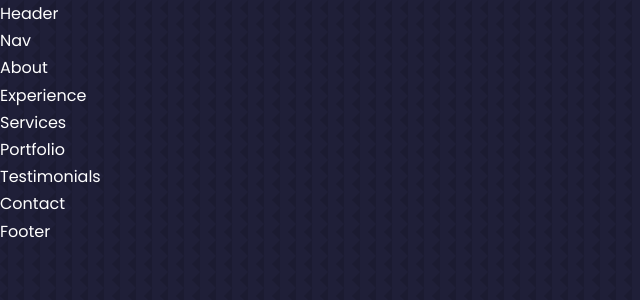
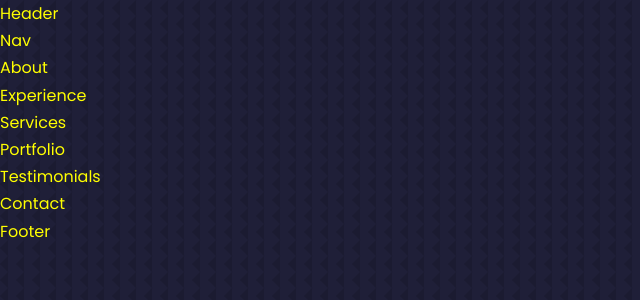
Before and after one commit to Jeremiah-Silva/jeremiah--portfolio, a React (Create React App) app: page / in a window 1280 px wide. Shown: the top 300 px of the page, without its empty margins (0-640 px from the left). Built offline with nearby package versions, Linux system fonts and the light colour scheme.

Commit message:
Updating File

```diff
--- a/src/index.css
+++ b/src/index.css
@@ -15,7 +15,7 @@
     --color-bg-variant: #2c2c6c;
     --color-primary: #4db5ff;
     --color-primary-variant: rgba(77, 181, 255, 0.4);
-    --color-white: #fff;
+    --color-white: yellow;
     --color-light: rgba(255, 255, 255, 0.6);
 
     transition: all 400ms ease;
```
